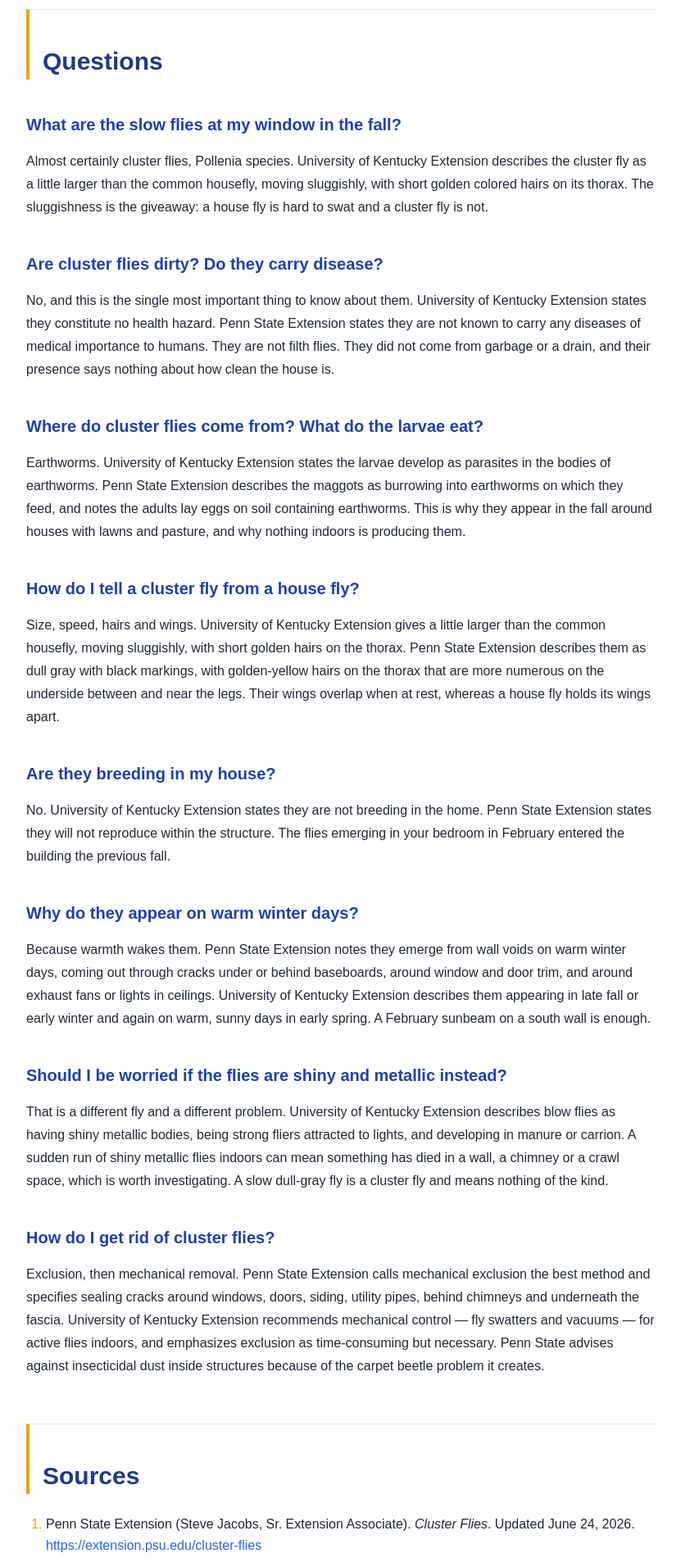
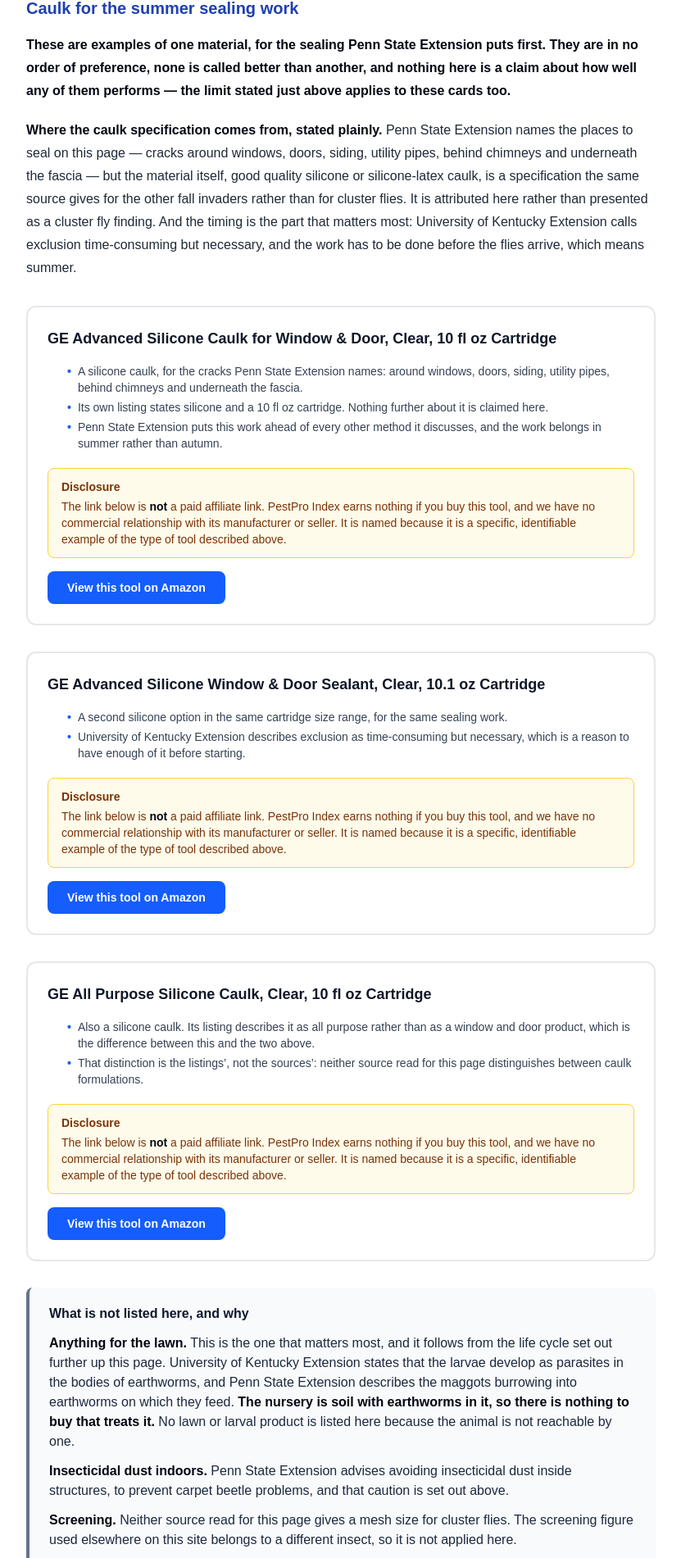
Before and after one commit to aarongeorghiades-hub/pestpro-index-v2-live, a Next.js app: page /us/cluster-flies in a window 1280 px wide. Shown: the part 4471-6372 px from the top of the page at 82% size, without its empty margins (288-1119 px from the left). Built offline with nearby package versions, Linux system fonts and the light colour scheme.

Commit message:
feat(us): cluster flies exclusion retrofit + zero-best paraphrases (S46 R16)

```diff
--- a/app/us/cluster-flies/page.tsx
+++ b/app/us/cluster-flies/page.tsx
@@ -2,6 +2,7 @@
 import Link from 'next/link';
 import UsPageLayout from '../components/UsPageLayout';
 import UsFaq, { faqPageSchema, type Faq } from '../components/UsFaq';
+import UsToolCard from '../components/UsToolCard';
 import { SourceList, type Source } from '../components/UsSources';
 import { OVERWINTERING_NAV, OVERWINTERING_HOME } from '../components/overwinteringNav';
 
@@ -90,7 +91,7 @@
   {
     question: 'How do I get rid of cluster flies?',
     answer:
-      'Exclusion, then mechanical removal. Penn State Extension calls mechanical exclusion the best method and specifies sealing cracks around windows, doors, siding, utility pipes, behind chimneys and underneath the fascia. University of Kentucky Extension recommends mechanical control — fly swatters and vacuums — for active flies indoors, and emphasizes exclusion as time-consuming but necessary. Penn State advises against insecticidal dust inside structures because of the carpet beetle problem it creates.',
+      'Exclusion, then mechanical removal. Penn State Extension puts mechanical exclusion ahead of every other method it discusses and specifies sealing cracks around windows, doors, siding, utility pipes, behind chimneys and underneath the fascia. University of Kentucky Extension recommends mechanical control — fly swatters and vacuums — for active flies indoors, and emphasizes exclusion as time-consuming but necessary. Penn State advises against insecticidal dust inside structures because of the carpet beetle problem it creates.',
   },
 ];
 
@@ -303,9 +304,9 @@
 
       <h2 id="control">What to Do</h2>
       <p>
-        <strong>Seal, in summer.</strong> Penn State Extension calls mechanical exclusion the best
-        method and specifies sealing cracks around windows, doors, siding, utility pipes, behind
-        chimneys, and underneath the fascia. University of Kentucky Extension emphasizes exclusion
+        <strong>Seal, in summer.</strong> Penn State Extension puts mechanical exclusion ahead of
+        every other method it discusses and specifies sealing cracks around windows, doors, siding,
+        utility pipes, behind chimneys, and underneath the fascia. University of Kentucky Extension emphasizes exclusion
         as time-consuming but necessary. The work has to be done before the flies arrive in the
         fall, which means summer.
       </p>
@@ -324,6 +325,80 @@
         choose.
       </p>
 
+      <h3>Caulk for the summer sealing work</h3>
+      <p>
+        <strong>
+          These are examples of one material, for the sealing Penn State Extension puts first. They
+          are in no order of preference, none is called better than another, and nothing here is a
+          claim about how well any of them performs &mdash; the limit stated just above applies to
+          these cards too.
+        </strong>
+      </p>
+      <p>
+        <strong>Where the caulk specification comes from, stated plainly.</strong> Penn State
+        Extension names the places to seal on this page &mdash; cracks around windows, doors, siding,
+        utility pipes, behind chimneys and underneath the fascia &mdash; but the material itself,
+        good quality silicone or silicone-latex caulk, is a specification the same source gives for
+        the other fall invaders rather than for cluster flies. It is attributed here rather than
+        presented as a cluster fly finding. And the timing is the part that matters most: University
+        of Kentucky Extension calls exclusion time-consuming but necessary, and the work has to be
+        done before the flies arrive, which means summer.
+      </p>
+
+      <UsToolCard
+        name="GE Advanced Silicone Caulk for Window &amp; Door, Clear, 10 fl oz Cartridge"
+        whatItDoes={[
+          'A silicone caulk, for the cracks Penn State Extension names: around windows, doors, siding, utility pipes, behind chimneys and underneath the fascia.',
+          'Its own listing states silicone and a 10 fl oz cartridge. Nothing further about it is claimed here.',
+          'Penn State Extension puts this work ahead of every other method it discusses, and the work belongs in summer rather than autumn.',
+        ]}
+        asin="B0BVGTM2XY"
+      />
+
+      <UsToolCard
+        name="GE Advanced Silicone Window &amp; Door Sealant, Clear, 10.1 oz Cartridge"
+        whatItDoes={[
+          'A second silicone option in the same cartridge size range, for the same sealing work.',
+          'University of Kentucky Extension describes exclusion as time-consuming but necessary, which is a reason to have enough of it before starting.',
+        ]}
+        asin="B0000CBJ7W"
+      />
+
+      <UsToolCard
+        name="GE All Purpose Silicone Caulk, Clear, 10 fl oz Cartridge"
+        whatItDoes={[
+          'Also a silicone caulk. Its listing describes it as all purpose rather than as a window and door product, which is the difference between this and the two above.',
+          'That distinction is the listings\u2019, not the sources\u2019: neither source read for this page distinguishes between caulk formulations.',
+        ]}
+        asin="B0B8QPH3RW"
+      />
+
+      <div className="not-prose my-8 rounded-lg border-l-4 border-slate-500 bg-slate-50 px-6 py-5">
+        <p className="m-0 text-base font-bold text-slate-900">
+          What is not listed here, and why
+        </p>
+        <p className="m-0 mt-3 text-base text-slate-800">
+          <strong>Anything for the lawn.</strong> This is the one that matters most, and it follows
+          from the life cycle set out further up this page. University of Kentucky Extension states
+          that the larvae develop as parasites in the bodies of earthworms, and Penn State Extension
+          describes the maggots burrowing into earthworms on which they feed.{' '}
+          <strong>
+            The nursery is soil with earthworms in it, so there is nothing to buy that treats it.
+          </strong>{' '}
+          No lawn or larval product is listed here because the animal is not reachable by one.
+        </p>
+        <p className="m-0 mt-3 text-base text-slate-800">
+          <strong>Insecticidal dust indoors.</strong> Penn State Extension advises avoiding
+          insecticidal dust inside structures, to prevent carpet beetle problems, and that caution is
+          set out above.
+        </p>
+        <p className="m-0 mt-3 text-base text-slate-800">
+          <strong>Screening.</strong> Neither source read for this page gives a mesh size for cluster
+          flies. The screening figure used elsewhere on this site belongs to a different insect, so
+          it is not applied here.
+        </p>
+      </div>
+
       <h2 id="faq">Questions</h2>
       <UsFaq faqs={faqs} />
 
```
